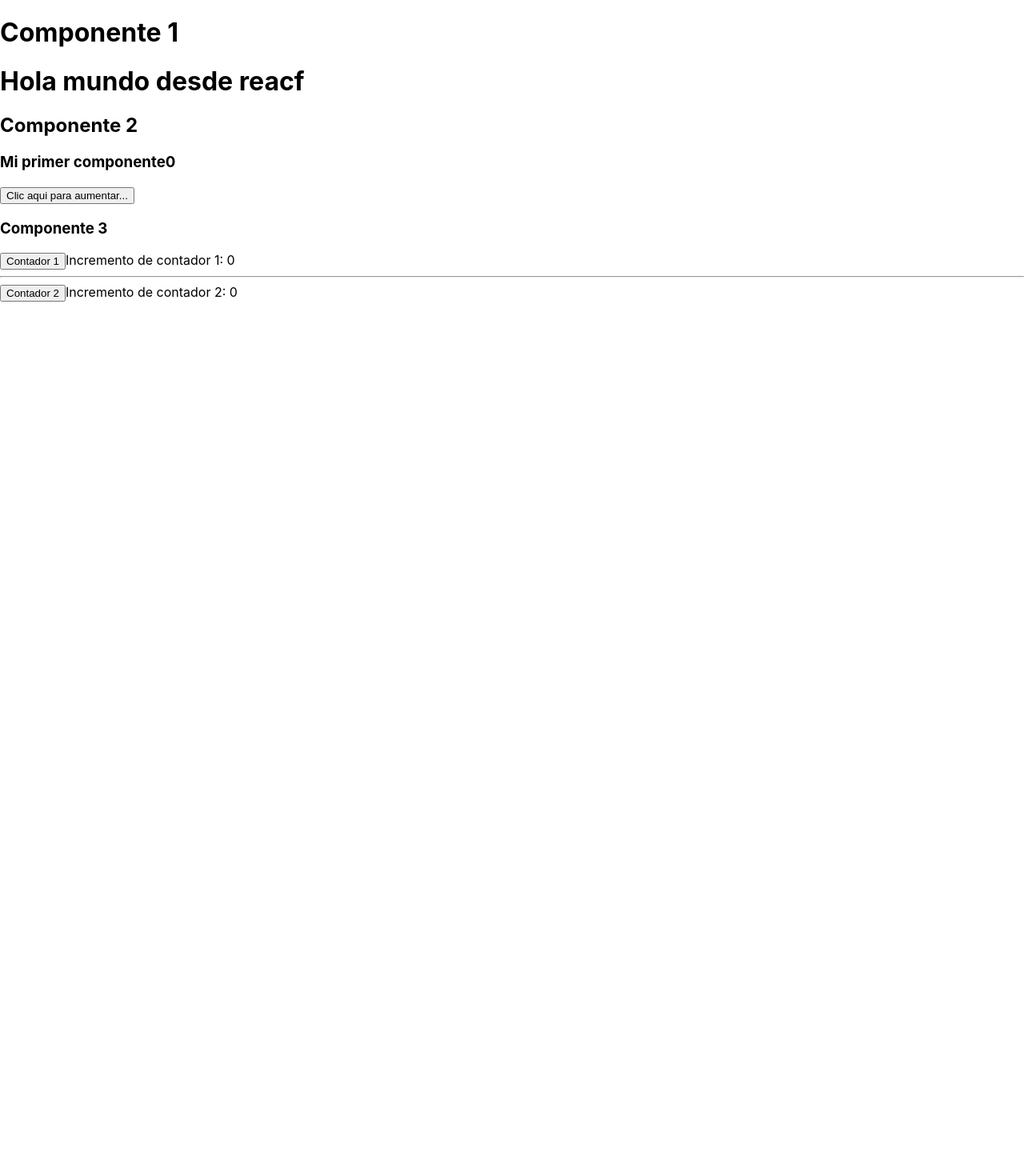
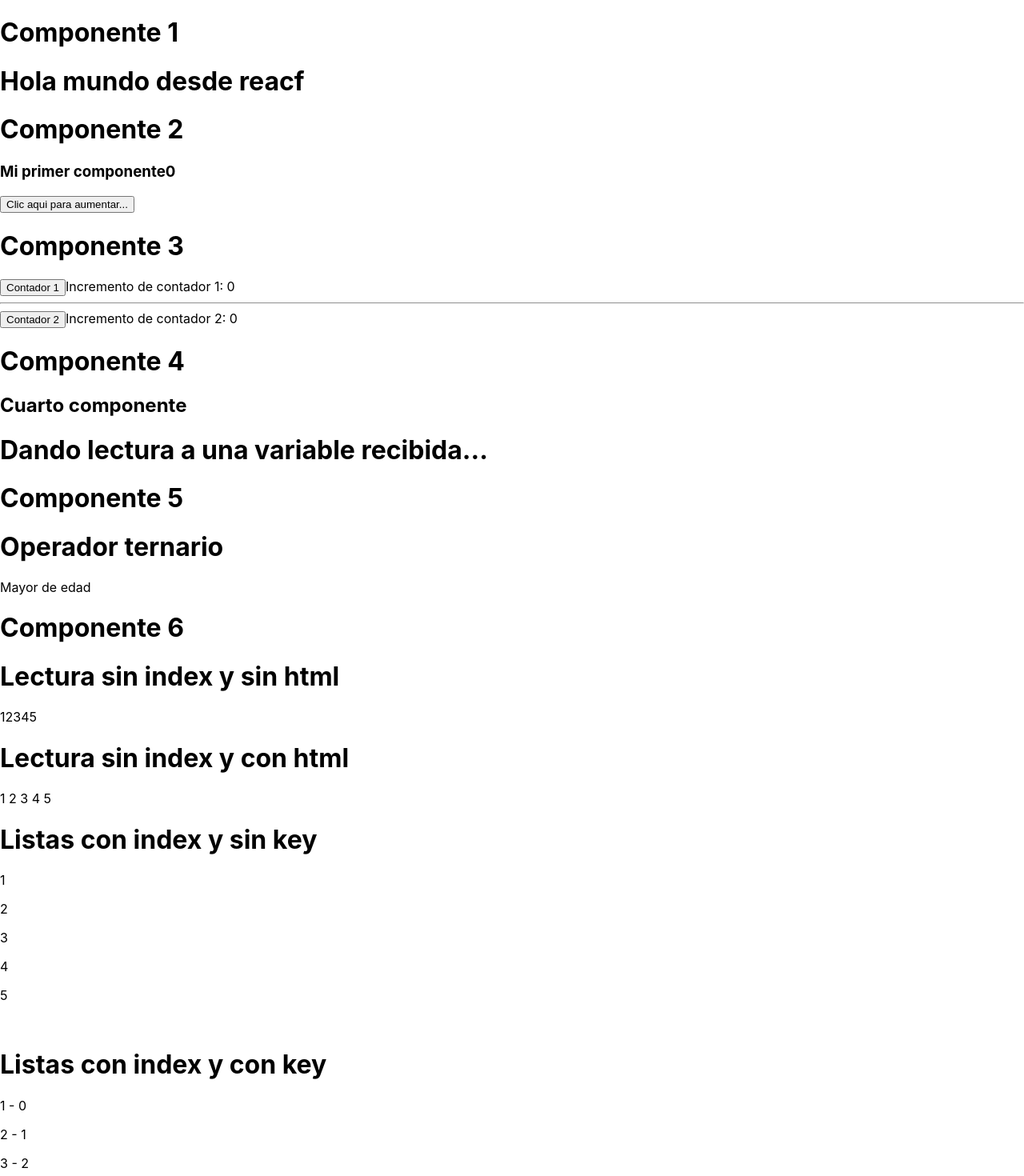
Before and after one commit to VCrevilla/proyecto2, a React (Create React App) app: page / in a window 1280 px wide. Shown: the top 1470 px of the page at 80% size. Before the commit the page ends 800 px from the top, so only its background shows below. Built offline with nearby package versions, Linux system fonts and the light colour scheme.

Commit message:
v04 se creo 3 componentes

```diff
--- a/src/App.js
+++ b/src/App.js
@@ -3,6 +3,9 @@ import './App.css';
 import C01componente from './component/C01componente';
 import C02contador from './component/C02contador';
 import C03contador from './component/C03contador';
+import C04variable from './component/C04variable';
+import C05operadorTernario from './component/C05operadorTernario';
+import C06matriz from './component/C06matriz';
 
 function App() {
   return (
@@ -10,11 +13,20 @@ function App() {
       <h1>Componente 1</h1>
       <C01componente></C01componente>
 
-      <h2>Componente 2</h2>
+      <h1>Componente 2</h1>
       <C02contador></C02contador>
 
-      <h3>Componente 3</h3>
+      <h1>Componente 3</h1>
       <C03contador></C03contador>
+
+      <h1>Componente 4</h1>
+      <C04variable></C04variable>
+
+      <h1>Componente 5</h1>
+      <C05operadorTernario></C05operadorTernario>
+
+      <h1>Componente 6</h1>
+      <C06matriz/>
 
 
     </div>
--- /dev/null
+++ b/src/component/C04variable.js
@@ -0,0 +1,16 @@
+import React from 'react'
+
+const C04variable = (msj) => {
+  return (
+    <div>
+        <div>
+            <h2>Cuarto componente{msj.xVariable}</h2>
+            <h1>Dando lectura a una variable recibida...</h1>
+
+        </div>
+
+    </div>
+  );
+}
+
+export default C04variable
--- /dev/null
+++ b/src/component/C05operadorTernario.js
@@ -0,0 +1,14 @@
+import React, { Fragment } from 'react'
+
+const C05operadorTernario = () => {
+    const edad = 18;
+    return (
+        <Fragment>
+            <h1>Operador ternario</h1>
+            {edad >= 18? 'Mayor de edad': 'Menor de edad'}
+        </Fragment>
+
+  );
+}
+
+export default C05operadorTernario;
--- /dev/null
+++ b/src/component/C06matriz.js
@@ -0,0 +1,39 @@
+import React, {useState, Fragment } from 'react';
+
+const C06matriz = () => {
+
+  const[lista,setLista]= useState([1,2,3,4,5]);
+  return (
+    <Fragment>
+        <h1>Lectura sin index y sin html</h1>
+        {lista.map((item) => item)}
+        <br/>
+
+        <h1>Lectura sin index y con html</h1>
+        {lista.map((item) => <span> {item} </span>)}
+        <br/>
+
+        <h1>Listas con index y sin key</h1>
+        {
+            lista.map((item,index) =>
+                <p> {item} </p>
+            )
+        }
+        <br/>
+        <h1>Listas con index y con key</h1>
+        {
+            lista.map((item,index) =>
+                <p key ={index}>
+                     {item} - {index}
+
+                </p>
+            )
+        }
+        <br/>
+    </Fragment>
+
+
+  );
+}
+
+export default C06matriz;
```
